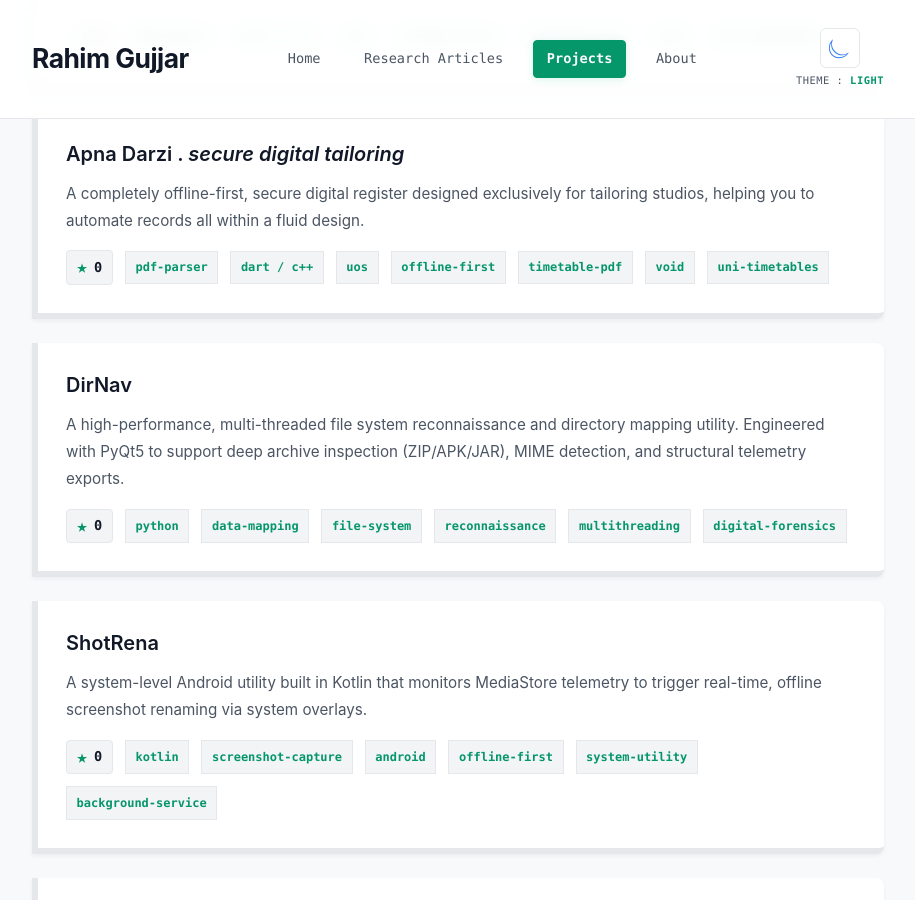
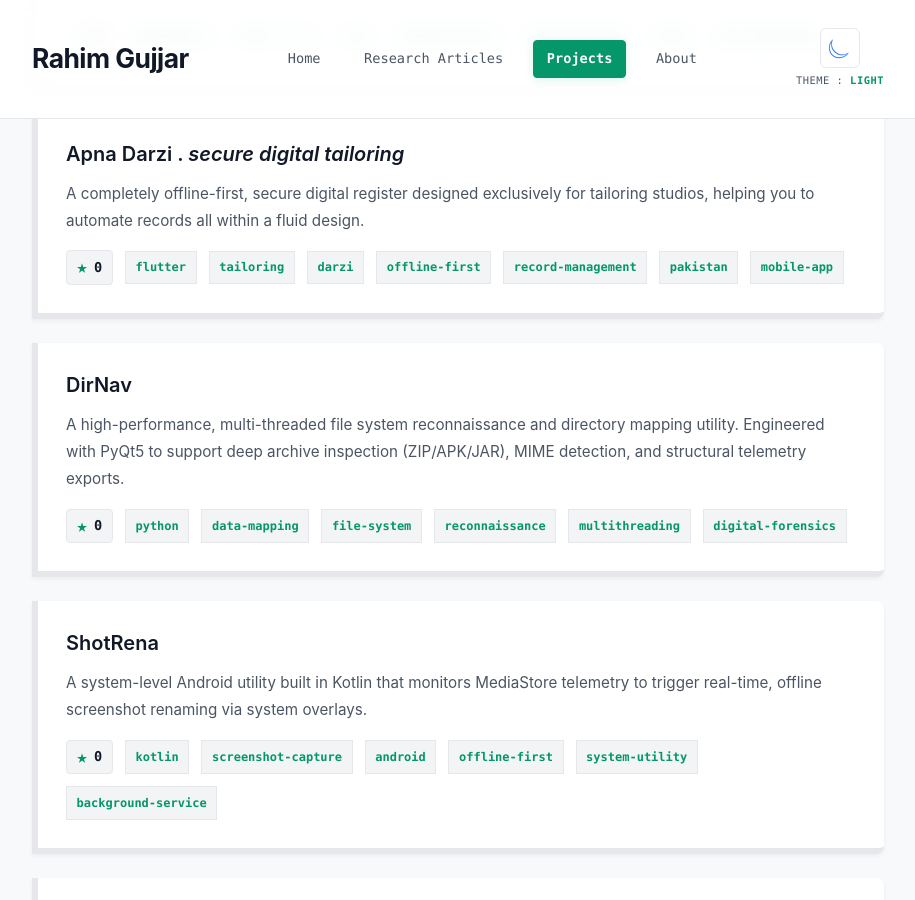
Before and after one commit to rahimgujjar/rahimgujjar.github.io, a Jekyll site: the page built from projects.html, in a window 1280 px wide and 900 px high, scrolled down 875 px. Shown: the whole window, without its empty margins (182-1097 px from the left). Built offline with Jekyll 4.4.1, drawn with Linux system fonts in a browser that asks for light colours.

Commit message:
Update projects.html

```diff
--- a/projects.html
+++ b/projects.html
@@ -64,13 +64,13 @@ permalink: /projects/
         <p class="project-description">A completely offline-first, secure digital register designed exclusively for tailoring studios, helping you to automate records all within a fluid design.</p>
         <div class="project-meta">
           <span class="project-stars"><span class="star-icon">★</span> 0</span>
-          <span class="project-tag">pdf-parser</span>
-          <span class="project-language">dart / c++</span>
-          <span class="project-tag">uos</span>
+          <span class="project-tag">flutter</span>
+          <span class="project-language">tailoring</span>
+          <span class="project-tag">darzi</span>
           <span class="project-tag">offline-first</span>
-          <span class="project-tag">timetable-pdf</span>
-          <span class="project-tag">void</span>
-          <span class="project-tag">uni-timetables</span>
+          <span class="project-tag">record-management</span>
+          <span class="project-tag">pakistan</span>
+          <span class="project-tag">mobile-app</span>
         </div>
       </div>
 
```
